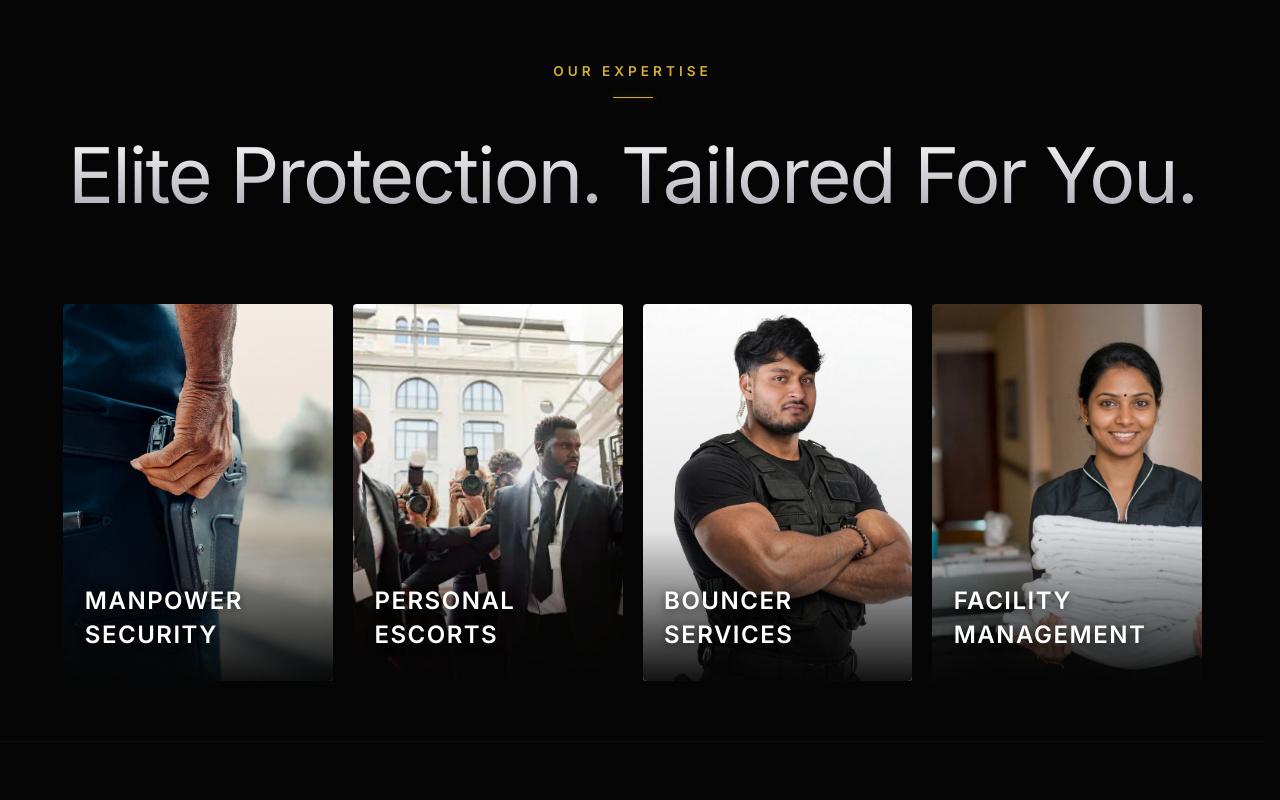
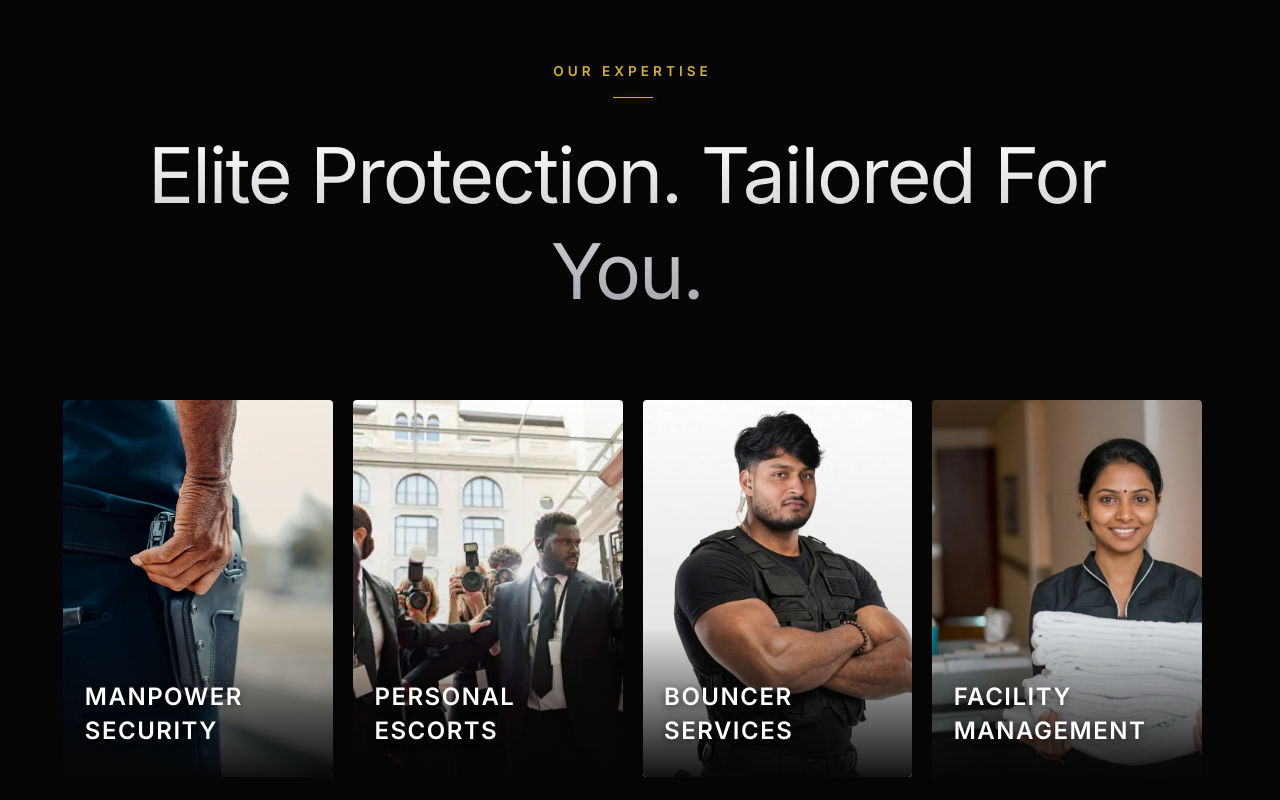
Before and after one commit to Rage611/tms-security-mern, a React (Vite) app in the folder frontend/: page / in a window 1280 px wide. Shown: the part 1660-2460 px from the top of the page. Built offline with nearby package versions, Linux system fonts and the light colour scheme.

Commit message:
added sharedservicelayout to Security Guard Section

```diff
--- a/frontend/src/components/About/About.css
+++ b/frontend/src/components/About/About.css
@@ -94,6 +94,7 @@
     line-height: 1.1;
     margin-bottom: 40px;
     letter-spacing: -1.5px;
+    padding-right: 0.15em;
 }
 
 /* TEXT FIX: Brightened to crisp silver for legibility */
```
